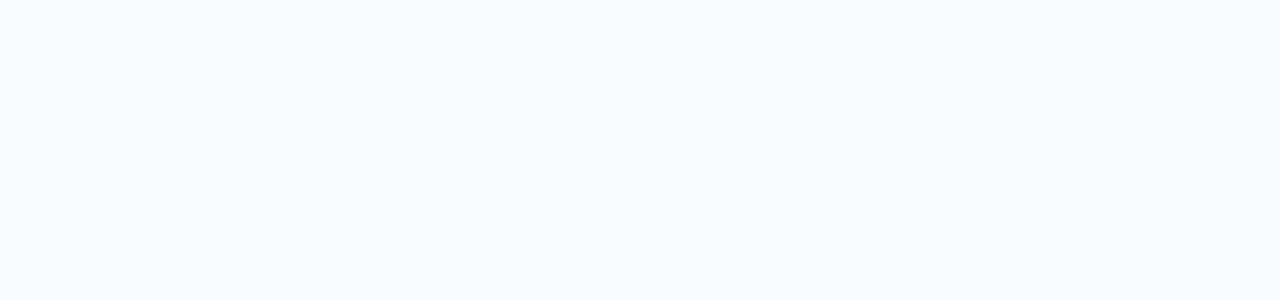
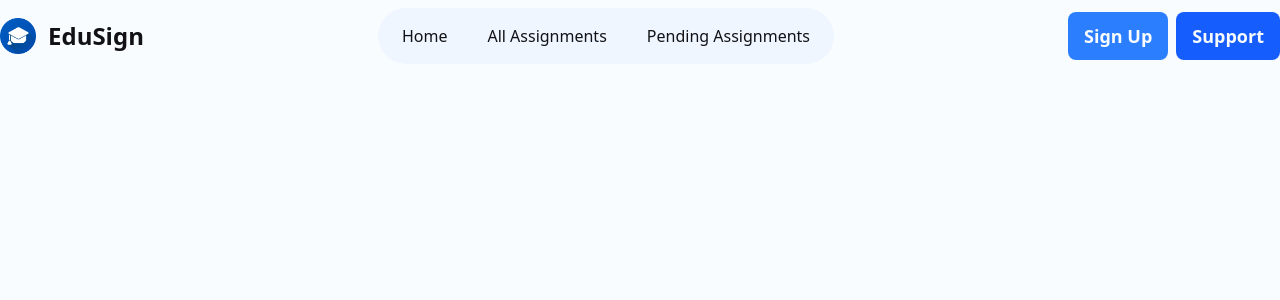
Before and after one commit to mahnafdev/edusign-client, a React (Vite) app: page / in a window 1280 px wide. Shown: the top 300 px of the page. Built offline with nearby package versions, Linux system fonts and the light colour scheme.

Commit message:
feat: build navbar

```diff
--- a/src/index.css
+++ b/src/index.css
@@ -9,4 +9,5 @@
 	--color-primary-background-light: var(--color-blue-50);
 	--color-primary-background-dark: var(--color-blue-100);
 	--color-primary-border: var(--color-blue-200);
+	--container-8xl: 96rem;
 }
--- /dev/null
+++ b/src/layouts/Navbar.jsx
@@ -0,0 +1,80 @@
+import { NavLink } from "react-router";
+import Logo from "../assets/logo.png";
+
+const Navbar = () => {
+	return (
+		<nav
+			id="navbar"
+			className="fixed top-0 left-0 right-0 py-2 bg-gradient-to-r from-light/60 to-light/60 backdrop-blur-md"
+		>
+			{/* All Navbar content */}
+			<div
+				id="nav-content"
+				className="max-w-8xl mx-auto flex items-center justify-between"
+			>
+				{/* Logo and Title */}
+				<NavLink to="/">
+					<div
+						id="nav-logo"
+						className="flex items-center gap-x-3"
+					>
+						<img
+							src={Logo}
+							alt="Logo"
+							className="w-9"
+						/>
+						<h4 className="text-2xl font-bold">EduSign</h4>
+					</div>
+				</NavLink>
+				{/* Links */}
+				<div
+					id="nav-links"
+					className="flex items-center gap-x-2 rounded-full p-2 font-medium bg-primary-background-light"
+				>
+					<NavLink
+						to="/"
+						className="px-4 py-2 rounded-full hover:bg-primary hover:text-light transition-colors duration-100"
+					>
+						Home
+					</NavLink>
+					<NavLink
+						to="/assignments"
+						className="px-4 py-2 rounded-full hover:bg-primary hover:text-light transition-colors duration-100"
+					>
+						All Assignments
+					</NavLink>
+					<NavLink
+						to="/assignments/pending"
+						className="px-4 py-2 rounded-full hover:bg-primary hover:text-light transition-colors duration-100"
+					>
+						Pending Assignments
+					</NavLink>
+				</div>
+				{/* Buttons */}
+				<div
+					id="nav-buttons"
+					className="flex items-center gap-x-2 text-lg font-semibold"
+				>
+					<NavLink to="/signup">
+						<button
+							type="button"
+							className="px-4 py-2.5 bg-primary-light text-light rounded-lg hover:bg-primary cursor-pointer"
+						>
+							Sign Up
+						</button>
+					</NavLink>
+					<NavLink to="/support-contact">
+						<button
+							type="button"
+							className="px-4 py-2.5 bg-primary-dark text-light rounded-lg hover:bg-primary cursor-pointer"
+						>
+							Support
+						</button>
+					</NavLink>
+				</div>
+			</div>
+		</nav>
+	);
+};
+
+export default Navbar;
--- a/src/layouts/Root.jsx
+++ b/src/layouts/Root.jsx
@@ -1,7 +1,12 @@
 import { Fragment } from "react";
+import Navbar from "./Navbar";
 
 const Root = () => {
-	return <Fragment></Fragment>;
+	return (
+		<Fragment>
+			<Navbar />
+		</Fragment>
+	);
 };
 
 export default Root;
```
